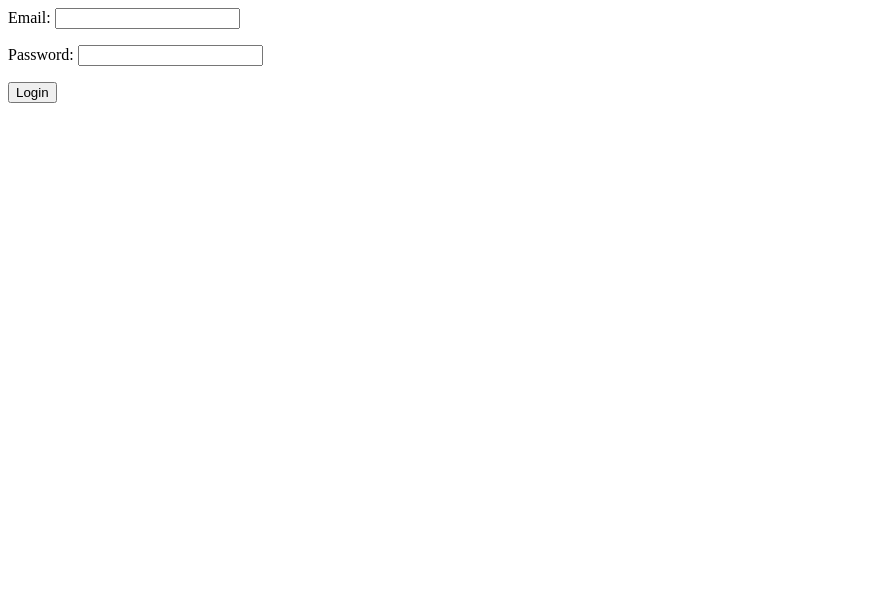
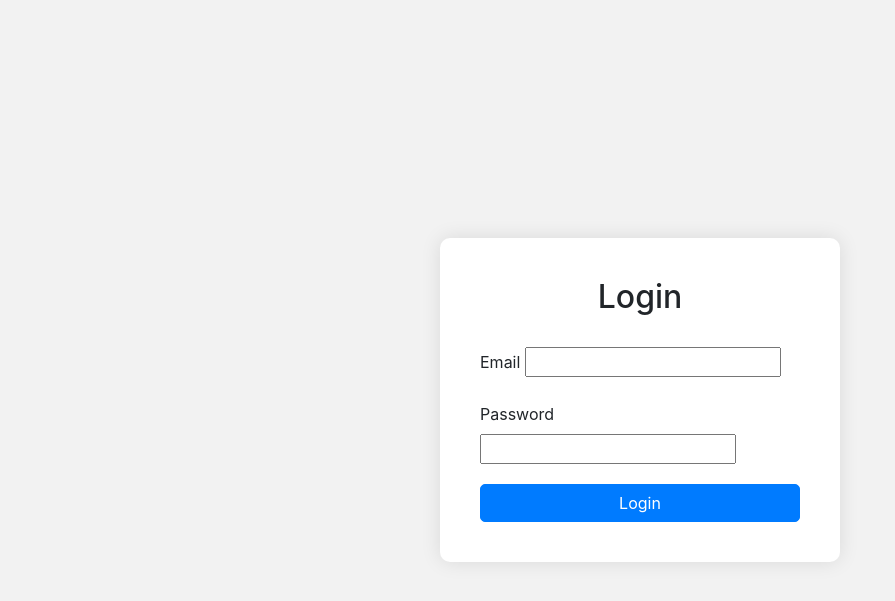
Before and after one commit to Devendra-Kumar-Dhayal/plag, a Django app: page /login/ in a window 1280 px wide. Shown: the top 601 px of the page, without its empty margins (0-895 px from the left). Run offline with Django 5.2, Linux system fonts and the light colour scheme; some libraries are stand-ins or nearby versions.

Commit message:
update login view

```diff
--- a/core/login/templates/login/login.html
+++ b/core/login/templates/login/login.html
@@ -1,5 +1,58 @@
-<form method="post">
-    {% csrf_token %}
-    {{ form.as_p }}
-    <button type="submit">Login</button>
-</form>
+<!DOCTYPE html>
+<html lang="en">
+<head>
+    <meta charset="UTF-8">
+    <meta name="viewport" content="width=device-width, initial-scale=1.0">
+    <title>Login</title>
+    <link rel="stylesheet" href="https://stackpath.bootstrapcdn.com/bootstrap/4.5.2/css/bootstrap.min.css">
+    <style>
+        body {
+            background-color: #f2f2f2;
+        }
+        .login-container {
+            display: flex;
+            justify-content: center;
+            align-items: center;
+            height: 100vh;
+        }
+        .login-card {
+            width: 400px;
+            padding: 40px;
+            background-color: white;
+            box-shadow: 0 0 20px rgba(0, 0, 0, 0.1);
+            border-radius: 10px;
+        }
+        .login-card h2 {
+            text-align: center;
+            margin-bottom: 30px;
+        }
+        .login-card .form-group {
+            margin-bottom: 20px;
+        }
+        .login-card .form-control {
+            border-radius: 5px;
+        }
+        .login-card button {
+            width: 100%;
+            border-radius: 5px;
+        }
+    </style>
+</head>
+<body>
+    <div class="login-container">
+        <div class="login-card">
+            <h2>Login</h2>
+            <form method="post">
+                {% csrf_token %}
+                {% for field in form %}
+                <div class="form-group">
+                    <label for="{{ field.id_for_label }}">{{ field.label }}</label>
+                    {{ field }}
+                </div>
+                {% endfor %}
+                <button type="submit" class="btn btn-primary">Login</button>
+            </form>
+        </div>
+    </div>
+</body>
+</html>
--- a/core/login/templates/login/student_panel.html
+++ b/core/login/templates/login/student_panel.html
@@ -25,4 +25,7 @@
     {% endfor %}
 </ul>
 
-<a href="{% url 'logout' %}">Logout</a>
+<form action="{% url 'logout' %}" method="post">
+    {% csrf_token %}
+    <button type="submit" class="btn btn-info">Logout</button>
+</form>
--- a/core/login/templates/login/teacher_panel.html
+++ b/core/login/templates/login/teacher_panel.html
@@ -9,4 +9,7 @@
     {% endfor %}
 </ul>
 
-<a href="{% url 'logout' %}">Logout</a>
+<form action="{% url 'logout' %}" method="post">
+    {% csrf_token %}
+    <button type="submit" class="btn btn-info">Logout</button>
+</form>
```
